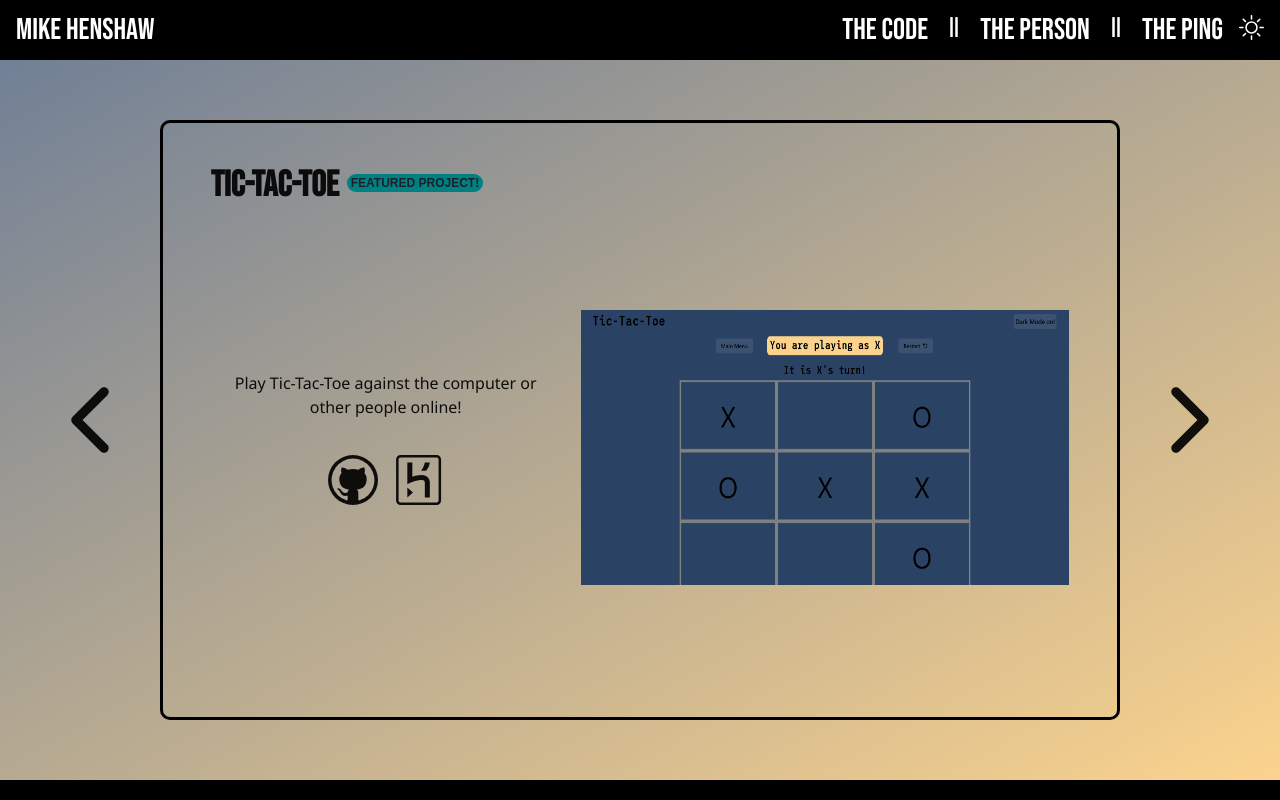
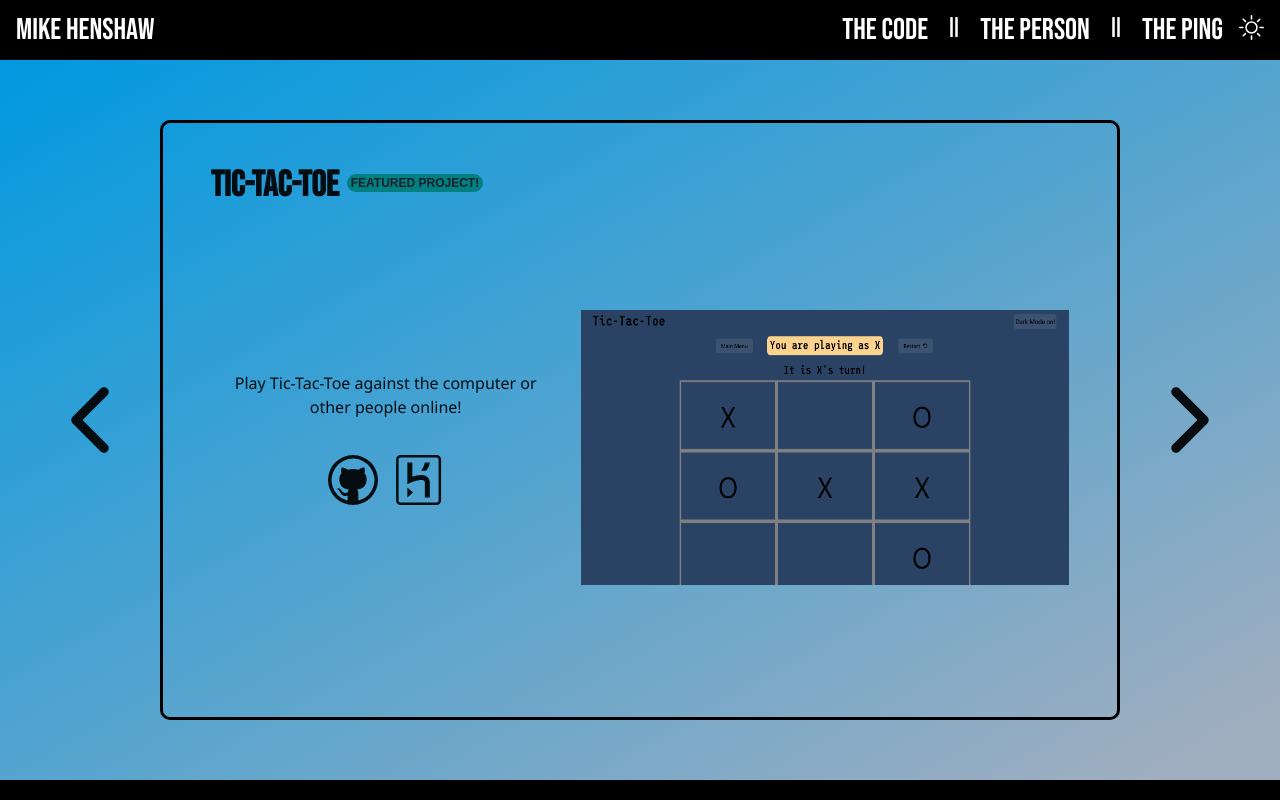
Before and after one commit to tehshaw/profile-2, a Next.js app: page /Code in a window 1280 px wide. Built offline with nearby package versions, Linux system fonts and the light colour scheme.

Commit message:
update colors on code for light mode to match person

```diff
--- a/pages/Code.js
+++ b/pages/Code.js
@@ -11,7 +11,7 @@ export default function Code() {
   const [current, setCurrent] = useState(0);
 
   const grad = useColorModeValue(
-    "linear(to-br, gray.500, orange.200)",
+    "linear(to-tl, gray.400 5%, #0099E0)",
     "linear(to-tr, blue.700 0%, purple.700 30%, orange.800)"
   );
   const text = useColorModeValue(
--- a/styles/Motion.module.css
+++ b/styles/Motion.module.css
@@ -13,10 +13,6 @@
     flex-direction: column;
     justify-content: center;
     align-items: center;
-}
-
-#me{
-    font-family: 'Bebas Neue', cursive;
 }
 
 .name{
@@ -35,7 +31,7 @@
 .nav{
     font-size: 2rem;
     font-style: italic;
-    text-decoration: underline;
+    /* text-decoration: underline; */
 }
 
 .nav a{
--- a/styles/theme.js
+++ b/styles/theme.js
@@ -18,10 +18,8 @@ const customTheme = extendTheme({
       }),
     },
     fonts: {
-      // navbar: 'Bebas Neue, sans serif'
     //   heading: 'league mono narrow, sans serif',
     }
   })
 
-
 export default customTheme
```
